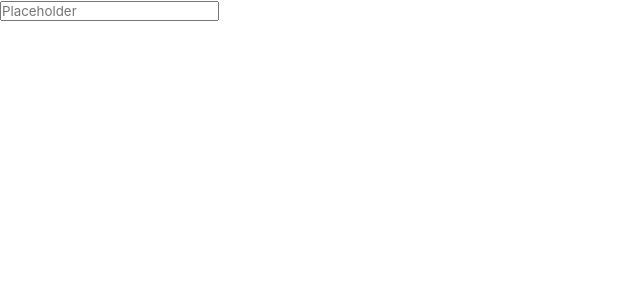
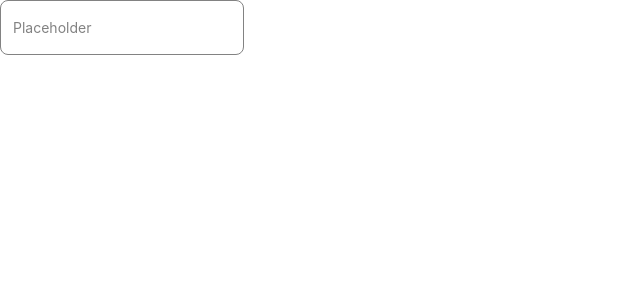
Before and after one commit to Vanaldito/input-component, a React (Vite) app: page / in a window 1280 px wide. Shown: the top 300 px of the page, without its empty margins (0-640 px from the left). Built offline with nearby package versions, Linux system fonts and the light colour scheme.

Commit message:
feat: style the input component

```diff
--- a/src/App.css
+++ b/src/App.css
@@ -3,3 +3,7 @@
   margin: 0;
   padding: 0;
 }
+
+html {
+  font-size: 10px;
+}
--- /dev/null
+++ b/src/component/Input.css
@@ -0,0 +1,11 @@
+.input {
+  padding: 18px 12px;
+  font-size: 1.4rem;
+  border: 1px solid #828282;
+  border-radius: 8px;
+  color: #333333;
+}
+
+.input::placeholder {
+  color: #828282;
+}
--- a/src/component/Input.tsx
+++ b/src/component/Input.tsx
@@ -1,8 +1,14 @@
+import "./Input.css";
+
 export default function Input({
   ...inputAttributes
 }: React.DetailedHTMLProps<
   React.InputHTMLAttributes<HTMLInputElement>,
   HTMLInputElement
 >) {
-  return <input {...inputAttributes} />;
+  const className = inputAttributes.className
+    ? `${inputAttributes.className} input`
+    : "input";
+
+  return <input {...inputAttributes} className={className} />;
 }
```
